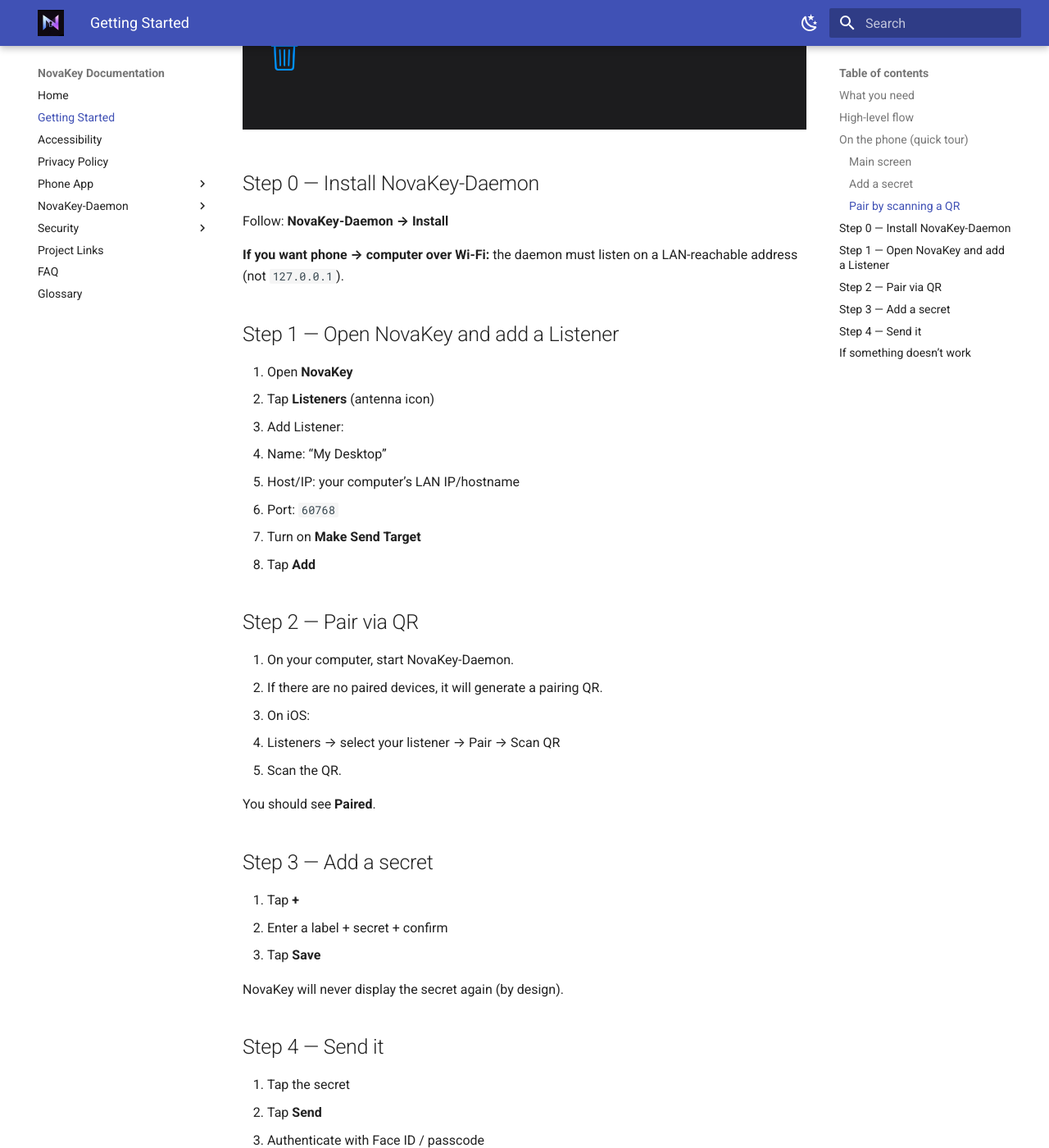
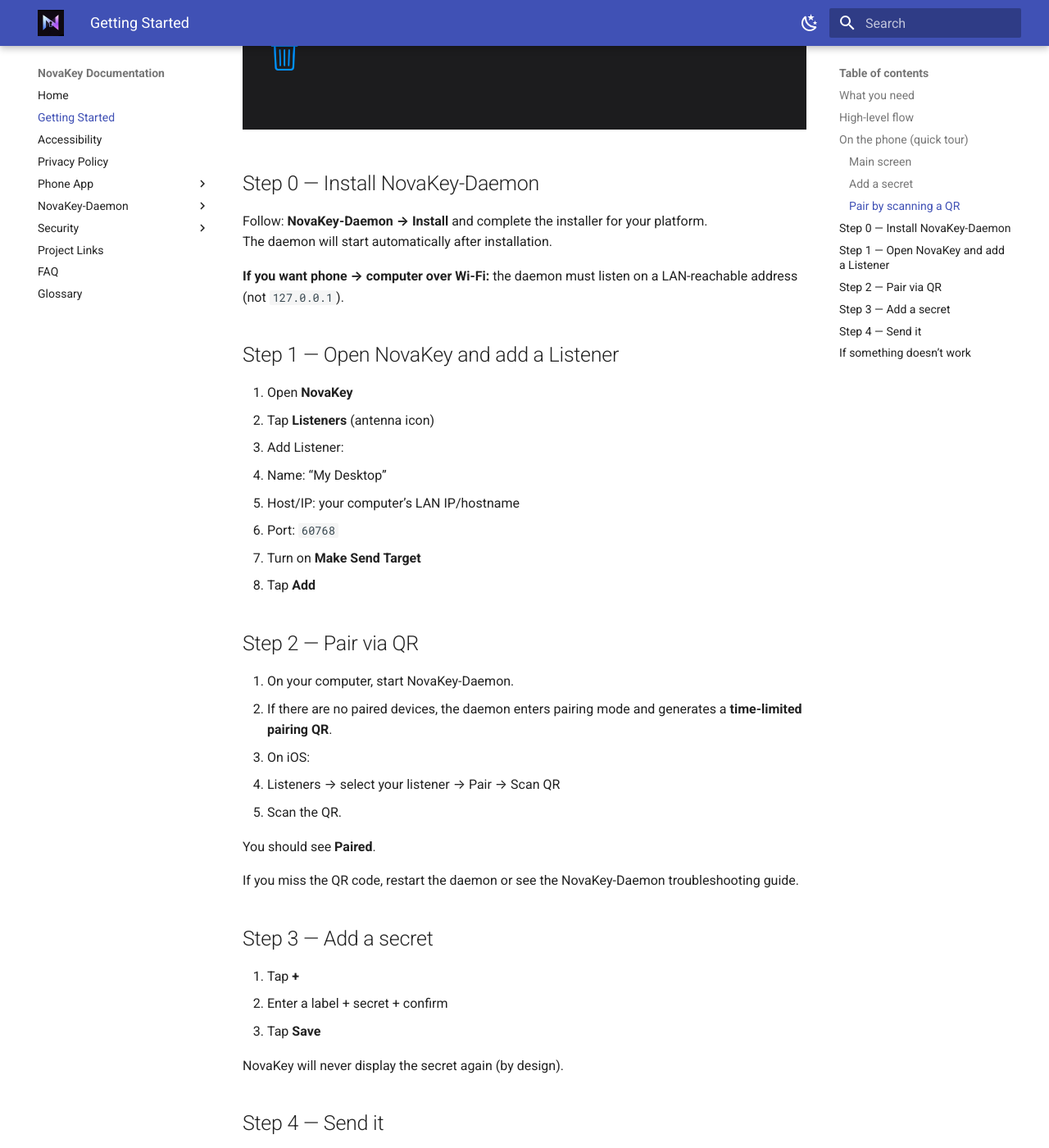
Before and after one commit to OsbornePro/NovaKey-Daemon, an MkDocs documentation site: the page built from docs/getting-started.md, in a window 1280 px wide and 1400 px high, scrolled down 5289 px. Shown: the whole window at 82% size. Built offline with MkDocs 1.6.1 and Material for MkDocs 9.7.7, drawn with Linux system fonts in a browser that asks for light colours.

Commit message:
Updated docs

```diff
--- a/docs/getting-started.md
+++ b/docs/getting-started.md
@@ -27,10 +27,10 @@
 ### Pair by scanning a QR
 ![Scan QR](assets/screenshots/novakey-scan-qr.PNG)
 
-
 ## Step 0 — Install NovaKey-Daemon
 
-Follow: **NovaKey-Daemon → Install**
+Follow: **NovaKey-Daemon → Install** and complete the installer for your platform.
+The daemon will start automatically after installation.
 
 **If you want phone → computer over Wi-Fi:** the daemon must listen on a LAN-reachable address (not `127.0.0.1`).
 
@@ -48,12 +48,14 @@
 ## Step 2 — Pair via QR
 
 1. On your computer, start NovaKey-Daemon.
-2. If there are no paired devices, it will generate a pairing QR.
+2. If there are no paired devices, the daemon enters pairing mode and generates a **time-limited pairing QR**.
 3. On iOS:
    - Listeners → select your listener → Pair → Scan QR
 4. Scan the QR.
 
 You should see **Paired**.
+
+If you miss the QR code, restart the daemon or see the NovaKey-Daemon troubleshooting guide.
 
 ## Step 3 — Add a secret
 
```
